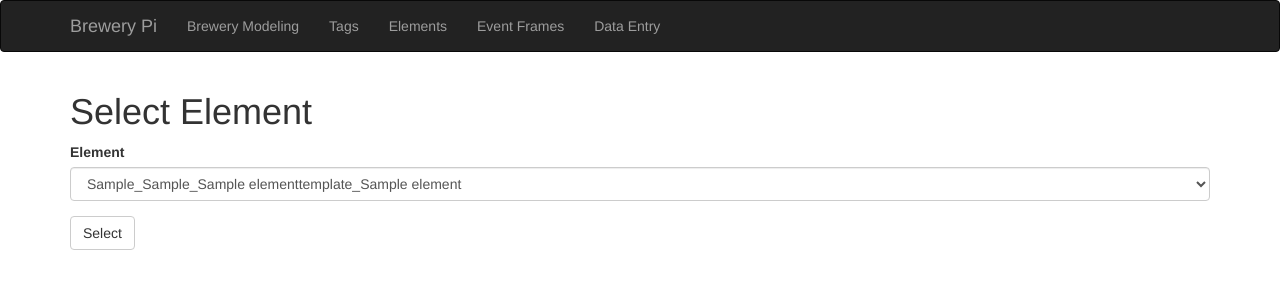
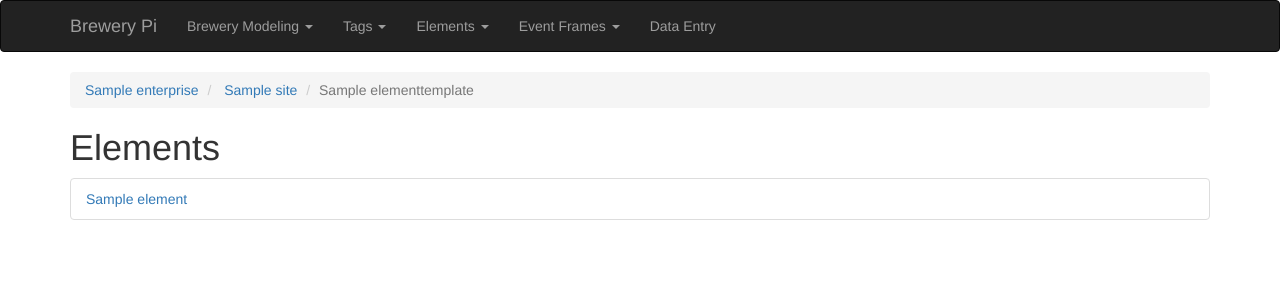
Before and after one commit to brewerypi/brewerypi, a Flask app: page /selectElement in a window 1280 px wide. Shown: the top 300 px of the page. Run offline with Flask 2, Linux system fonts and the light colour scheme; tables that the repository leaves empty hold one stand-in row (values such as "Sample post"); some libraries are stand-ins or nearby versions.

Commit message:
Updated date entry navigation.

```diff
--- a/app/elements/forms.py
+++ b/app/elements/forms.py
@@ -2,7 +2,7 @@ from flask_wtf import FlaskForm
 from wtforms import StringField, SubmitField
 from wtforms.ext.sqlalchemy.fields import QuerySelectField
 from wtforms.validators import Length, Required
-from .. helpers import elementFullyAbbreviatedPath, elementTemplateFullyAbbreviatedPath
+from .. helpers import elementTemplateFullyAbbreviatedPath
 from .. models import Element, ElementTemplate, Enterprise, Site
 
 class ElementForm(FlaskForm):
@@ -11,8 +11,3 @@ class ElementForm(FlaskForm):
 	name = StringField("Name", validators = [Required(), Length(1, 45)])
 	description = StringField("Description", validators = [Length(0, 255)])
 	submit = SubmitField("Save")
-
-class SelectElementForm(FlaskForm):
-	element = QuerySelectField("Element", query_factory = lambda: Element.query.join(ElementTemplate, Site, Enterprise). \
-		order_by(Enterprise.Abbreviation, Site.Abbreviation, ElementTemplate.Name, Element.Name), get_label = elementFullyAbbreviatedPath)
-	submit = SubmitField("Select")
--- a/app/elements/routes.py
+++ b/app/elements/routes.py
@@ -2,7 +2,7 @@ from datetime import datetime
 from flask import flash, redirect, render_template, url_for
 from sqlalchemy import and_, or_
 from . import elements
-from . forms import ElementForm, SelectElementForm
+from . forms import ElementForm
 from .. import db
 from .. eventFrames . forms import EventFrameForm
 from .. models import AttributeTemplate, Element, ElementAttribute, ElementTemplate, Enterprise, EventFrame, EventFrameTemplate, Site
@@ -114,14 +114,32 @@ def editElement(elementId):
 	return render_template("addEditModel.html", form = form, modelName = modelName, operation = operation)
 
 @elements.route("/selectElement", methods = ["GET", "POST"])
+@elements.route("/selectElement/<path:className>/<int:id>", methods = ["GET", "POST"])
 # @login_required
-def selectElement():
+def selectElement(className = None, id = None):
 	# check_admin()
-	form = SelectElementForm()
+	elements = None
+	elementTemplate = None
+	elementTemplates = None
+	sites = None
 
-	if form.validate_on_submit():
-		# return redirect(url_for("elementAttributes.listElementAttributeValues", elementId = form.element.data.ElementId))
-		return redirect(url_for("elements.dashboard", elementId = form.element.data.ElementId))
+	if className == None:
+		elementTemplate = ElementTemplate.query.join(Site, Enterprise).order_by(Enterprise.Name, Site.Name, ElementTemplate.Name).first()
+		if elementTemplate:
+			className = elementTemplate.__class__.__name__
+	elif className == "Enterprise":
+		sites = Site.query.filter_by(EnterpriseId = id)
+		if sites:
+			className = sites[0].__class__.__name__
+	elif className == "Site":
+		elementTemplates = ElementTemplate.query.filter_by(SiteId = id)
+		if elementTemplates:
+			className = elementTemplates[0].__class__.__name__
+	elif className == "ElementTemplate":
+		elements = Element.query.filter_by(ElementTemplateId = id)
+		if elements:
+			className = elements[0].__class__.__name__
 
-	# Present a form to select an element.
-	return render_template("elements/selectElement.html", form = form)
+	# Present navigation for elements.
+	return render_template("elements/selectElement.html", className = className, elements = elements, elementTemplate = elementTemplate,
+		elementTemplates = elementTemplates, sites = sites)
--- a/app/templates/base.html
+++ b/app/templates/base.html
@@ -17,7 +17,7 @@
         </div>
         <div class = "navbar-collapse collapse">
             <ul class = "nav navbar-nav">
-                <li class = "dropdown"><a href = "#" class = "dropdown-toggle" data-toggle = "dropdown">Brewery Modeling</a>
+                <li class = "dropdown"><a href = "#" class = "dropdown-toggle" data-toggle = "dropdown">Brewery Modeling <span class="caret"></span></a>
                     <ul class = "dropdown-menu">
                         <li><a href = "{{ url_for("enterprises.listEnterprises") }}">Enterprises</a></li>
                         <li><a href = "{{ url_for("sites.listSites") }}">Sites</a></li>
@@ -27,17 +27,15 @@
                 </li>
             </ul>
             <ul class = "nav navbar-nav">
-                <li class = "dropdown"><a href = "#" class = "dropdown-toggle" data-toggle = "dropdown">Tags</a>
+                <li class = "dropdown"><a href = "#" class = "dropdown-toggle" data-toggle = "dropdown">Tags <span class="caret"></span></a>
                     <ul class = "dropdown-menu">
                         <li><a href = "{{ url_for("tags.listTags") }}">Tags</a></li>
                         <li><a href = "{{ url_for("tags.importTags") }}">Import</a></li>
                         <li><a href = "{{ url_for("tags.exportTags") }}">Export</a></li>
-                        <li><a href = "{{ url_for("unitOfMeasurements.listUnitOfMeasurements") }}">Units</a></li>
+                        <li><a href = "{{ url_for("unitOfMeasurements.listUnitOfMeasurements") }}">Units</span></a></li>
                     </ul>
                 </li>
-            </ul>
-            <ul class = "nav navbar-nav">
-                <li class = "dropdown"><a href = "#" class = "dropdown-toggle" data-toggle = "dropdown">Elements</a>
+                <li class = "dropdown"><a href = "#" class = "dropdown-toggle" data-toggle = "dropdown">Elements <span class="caret"></span></a>
                     <ul class = "dropdown-menu">
                         <li><a href = "{{ url_for("elementTemplates.listElementTemplates") }}">Element Templates</a></li>
                         <li><a href = "{{ url_for("elements.listElements") }}">Elements</a></li>
@@ -47,21 +45,13 @@
                         <li><a href = "{{ url_for("elementAttributes.exportElementAttributes") }}">Export</a></li>
                     </ul>
                 </li>
-            </ul>
-            <ul class = "nav navbar-nav">
-                <li class = "dropdown"><a href = "#" class = "dropdown-toggle" data-toggle = "dropdown">Event Frames</a>
+                <li class = "dropdown"><a href = "#" class = "dropdown-toggle" data-toggle = "dropdown">Event Frames <span class="caret"></span></a>
                     <ul class = "dropdown-menu">
                         <li><a href = "{{ url_for("eventFrameTemplates.listEventFrameTemplates") }}">Event Frame Templates</a></li>
                         <li><a href = "{{ url_for("eventFrames.listEventFrames") }}">Event Frames</a></li>
                     </ul>
                 </li>
-            </ul>
-            <ul class = "nav navbar-nav">
-                <li class = "dropdown"><a href = "#" class = "dropdown-toggle" data-toggle = "dropdown">Data Entry</a>
-                    <ul class = "dropdown-menu">
-                        <li><a href = "{{ url_for("elements.selectElement") }}">Element Dashboard</a></li>
-                    </ul>
-                </li>
+                <li><a href = "{{ url_for("elements.selectElement") }}">Data Entry</a></li>
             </ul>
         </div>
     </div>
--- a/app/templates/elements/selectElement.html
+++ b/app/templates/elements/selectElement.html
@@ -8,9 +8,70 @@ Data Entry - Elements
 
 {% block page_content %}
 <div>
+    <ol class="breadcrumb">
+        {% if elementTemplate %}
+            <li><a href = "{{ url_for("elements.selectElement", className = elementTemplate.Site.Enterprise.__class__.__name__,
+                id = elementTemplate.Site.Enterprise.EnterpriseId) }}">{{ elementTemplate.Site.Enterprise.Name }}</a></li>
+            <li><a href = "{{ url_for("elements.selectElement", className = elementTemplate.Site.__class__.__name__, id = elementTemplate.Site.SiteId) }}">
+                {{ elementTemplate.Site.Name }}</a></li>
+            <li class = "active">{{ elementTemplate.Name }}</li>
+        {% elif elementTemplates %}
+            {% set firstElementTemplate = elementTemplates | first %}
+            <li><a href = "{{ url_for("elements.selectElement", className = firstElementTemplate.Site.Enterprise.__class__.__name__,
+                id = firstElementTemplate.Site.Enterprise.EnterpriseId) }}">{{ firstElementTemplate.Site.Enterprise.Name }}</a></li>
+            <li class = "active">{{ firstElementTemplate.Site.Name }}</li>
+        {% elif elements %}
+            {% set firstElement = elements | first %}
+            <li><a href = "{{ url_for("elements.selectElement", className = firstElement.ElementTemplate.Site.Enterprise.__class__.__name__,
+                id = firstElement.ElementTemplate.Site.Enterprise.EnterpriseId) }}">{{ firstElement.ElementTemplate.Site.Enterprise.Name }}</a></li>
+            <li><a href = "{{ url_for("elements.selectElement", className = firstElement.ElementTemplate.Site.__class__.__name__,
+                id = firstElement.ElementTemplate.Site.SiteId) }}">{{ firstElement.ElementTemplate.Site.Name }}</a></li>
+            <li class = "active">{{ firstElement.ElementTemplate.Name }}</li>
+        {% elif sites %}
+            {% set firstSite = sites | first %}
+            <li><a href = "{{ url_for("elements.selectElement", className = firstSite.Enterprise.__class__.__name__,
+                id = firstSite.Enterprise.EnterpriseId) }}">{{ firstSite.Enterprise.Name }}</a></li>
+            <li class = "active">Sites</li>
+        {% endif %}
+    </ol>
+</div>
+<div>
+    {% if elementTemplate %}
+        <h1>Elements</h1>
+        <ul class = "list-group">
+        {% for element in elementTemplate.Elements | sort(attribute = "Name") %}
+            <li class = "list-group-item"><a href = "{{ url_for("elements.dashboard", elementId = element.ElementId) }}">{{ element.Name }}</a></li>
+        {% endfor %}
+        </ul>
+    {% elif elementTemplates %}
+        <h1>Element Templates</h1>
+        <ul class = "list-group">
+        {% for elementTemplate in elementTemplates | sort(attribute = "Name") %}
+            <li class = "list-group-item"><a href = "{{ url_for("elements.selectElement", className = elementTemplate.__class__.__name__,
+                id = elementTemplate.ElementTemplateId) }}">{{ elementTemplate.Name }}</a></li>
+        {% endfor %}
+        </ul>
+    {% elif elements %}
+        <h1>Elements</h1>
+        <ul class = "list-group">
+        {% for element in elements | sort(attribute = "Name") %}
+            <li class = "list-group-item"><a href = "{{ url_for("elements.dashboard", elementId = element.ElementId) }}">{{ element.Name }}</a></li>
+        {% endfor %}
+        </ul>
+    {% elif sites %}
+        <h1>Sites</h1>
+        <ul class = "list-group">
+        {% for site in sites | sort(attribute = "Name") %}
+            <li class = "list-group-item"><a href = "{{ url_for("elements.selectElement", className = site.__class__.__name__, id = site.SiteId) }}">
+                {{ site.Name }}</a></li>
+        {% endfor %}
+        </ul>
+    {% endif %}
+</div>
+<!-- <div>
     <h1>Select Element</h1>
 </div>
 <div>
-    {{ wtf.quick_form(form) }}
-</div>
+    {#{ wtf.quick_form(form) }#}
+</div>         -->
 {% endblock %}
--- a/app/templates/eventFrameTemplates/eventFrameTemplates.html
+++ b/app/templates/eventFrameTemplates/eventFrameTemplates.html
@@ -9,9 +9,9 @@ Event Frame Templates
     <ol class="breadcrumb">
         {% if parentEventFrameTemplate %}
             {% set parentEventFrameTemplateId = parentEventFrameTemplate.EventFrameTemplateId %}
-            <li><a href="{{ url_for("eventFrameTemplates.listEventFrameTemplates") }}">Event Frame Templates</a></li>
+            <li><a href = "{{ url_for("eventFrameTemplates.listEventFrameTemplates") }}">Event Frame Templates</a></li>
             {% for ancestor in parentEventFrameTemplate.ancestors([]) %}
-                <li><a href="{{ url_for("eventFrameTemplates.listEventFrameTemplates",
+                <li><a href = "{{ url_for("eventFrameTemplates.listEventFrameTemplates",
                     parentEventFrameTemplateId = ancestor.EventFrameTemplateId) }}">{{ ancestor.Name }}</a></li>
             {% endfor %}
             <li class = "active">{{ parentEventFrameTemplate.Name }}</li>
```
Also changed, not shown: app/templates/elements/elementDashboard.html (+9 -0 lines).
